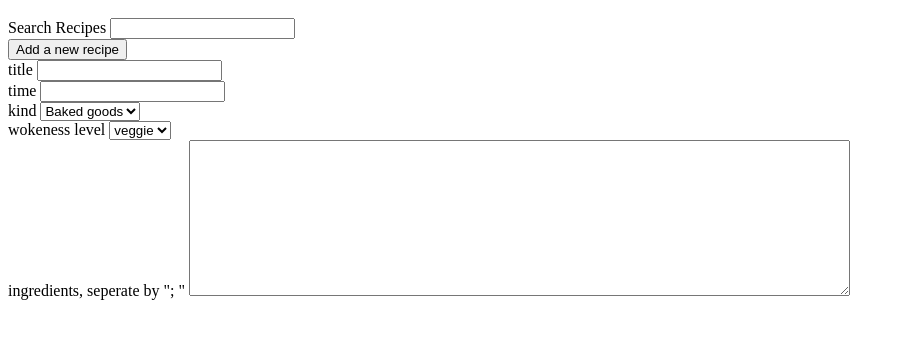
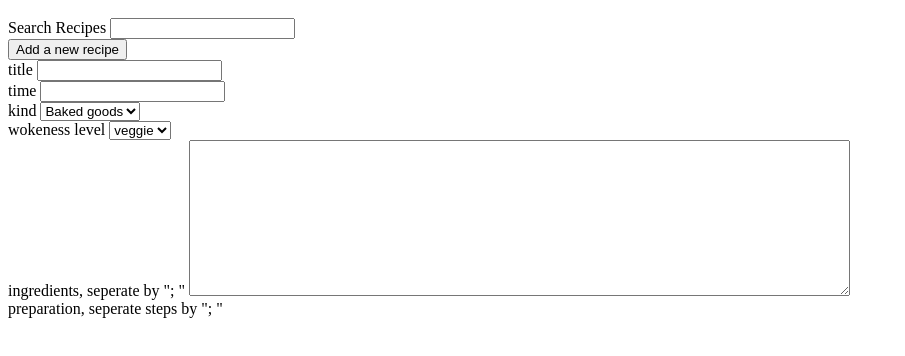
Before and after one commit to goobergirl87/here-we-cook-again-and-again, a plain HTML site: page index.html in a window 1280 px wide. Shown: the part 48-404 px from the top of the page, without its empty margins (0-905 px from the left). Drawn offline with Linux system fonts and the light colour scheme.

Commit message:
Add label for prep formbox

```diff
--- a/index.html
+++ b/index.html
@@ -50,7 +50,9 @@
             <label for="ingredients">ingredients, seperate by "; "</label>
             <textarea rows="10" cols="80" id="ingredients" required></textarea>
           </div>
-          <div class="formbox"></div>
+          <div class="formbox">
+            <label for="prep">preparation, seperate steps by "; "</label>
+          </div>
           <div class="formbox"></div>
         </form>
       </div>
```
